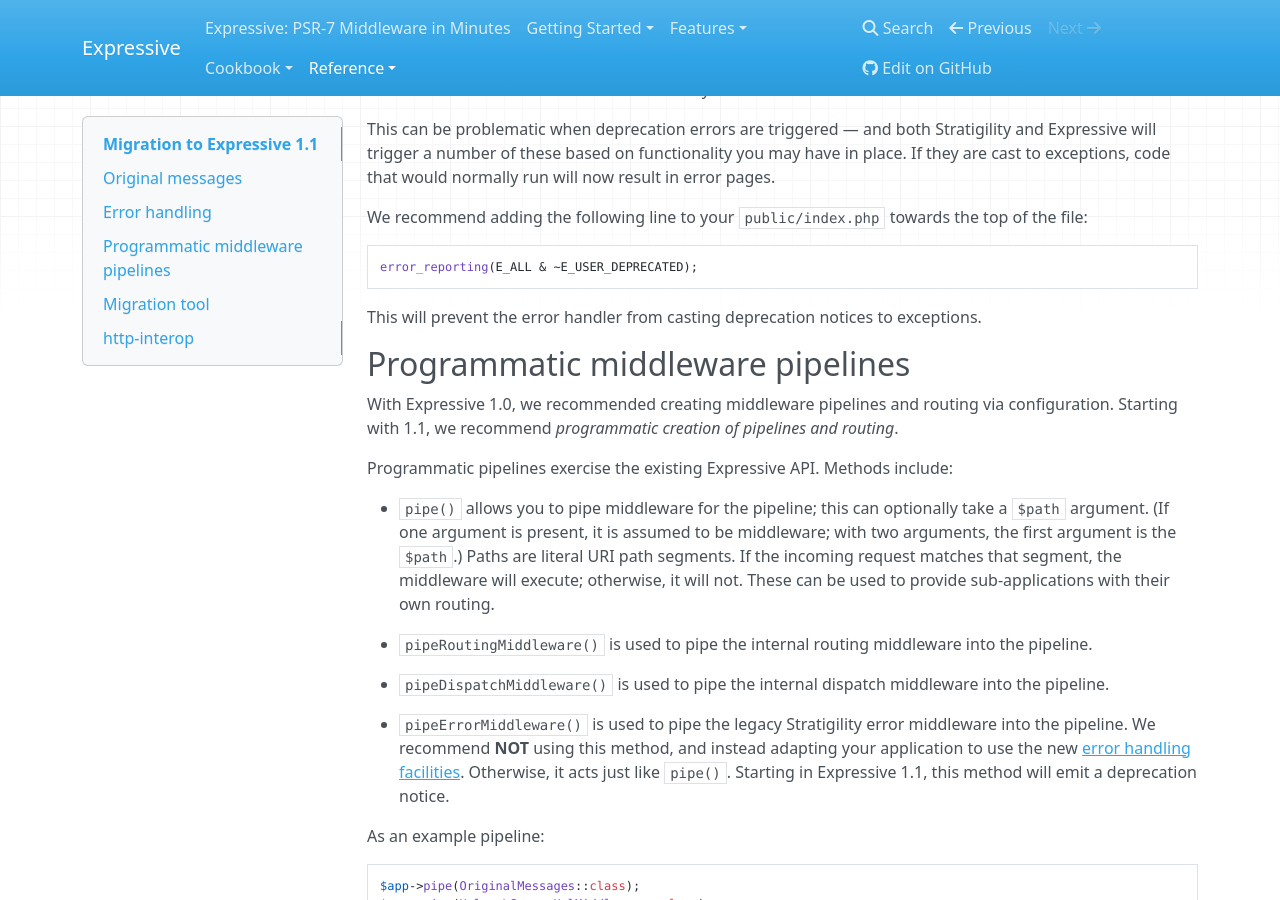
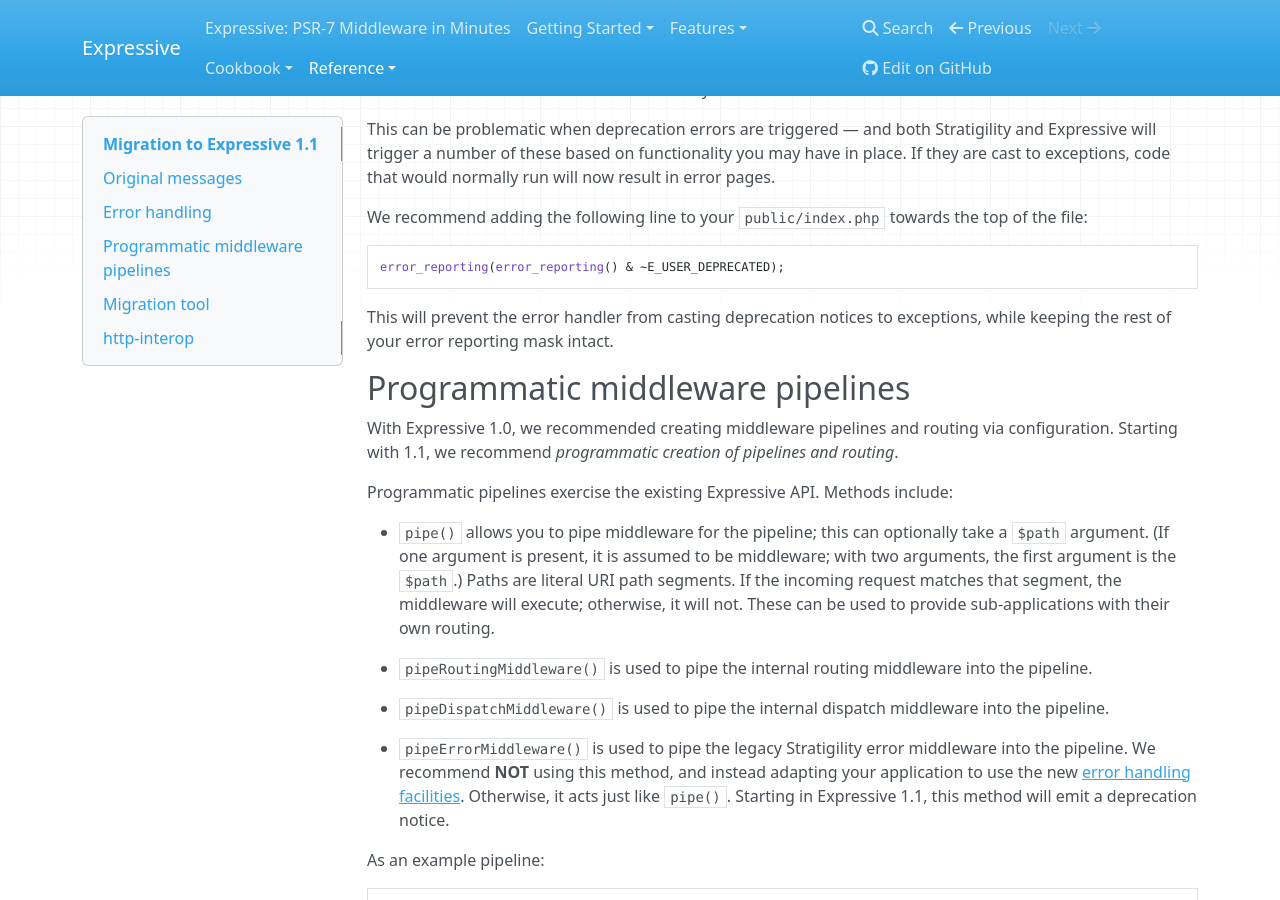
Before and after one commit to zendframework/zend-expressive, an MkDocs documentation site: the page built from doc/book/reference/migration/to-v1.1.md, in a window 1280 px wide and 900 px high, scrolled down 6077 px. Built offline with MkDocs 1.6.1, drawn with Linux system fonts in a browser that asks for light colours; nearby versions of some CDN libraries; old or Windows-style settings are respelled for this version of MkDocs.

Commit message:
Only remove E_USER_DEPRECATED from error_reporting mask
Use `error_reporting(error_reporting() & ~E_USER_DEPRECATED)` to remove
deprecation notices from reporting.

````diff
--- a/doc/book/reference/migration/to-v1.1.md
+++ b/doc/book/reference/migration/to-v1.1.md
@@ -337,11 +337,11 @@
 top of the file:
 
 ```php
-error_reporting(E_ALL & ~E_USER_DEPRECATED);
+error_reporting(error_reporting() & ~E_USER_DEPRECATED);
 ```
 
 This will prevent the error handler from casting deprecation notices to
-exceptions.
+exceptions, while keeping the rest of your error reporting mask intact.
 
 ## Programmatic middleware pipelines
 
````
